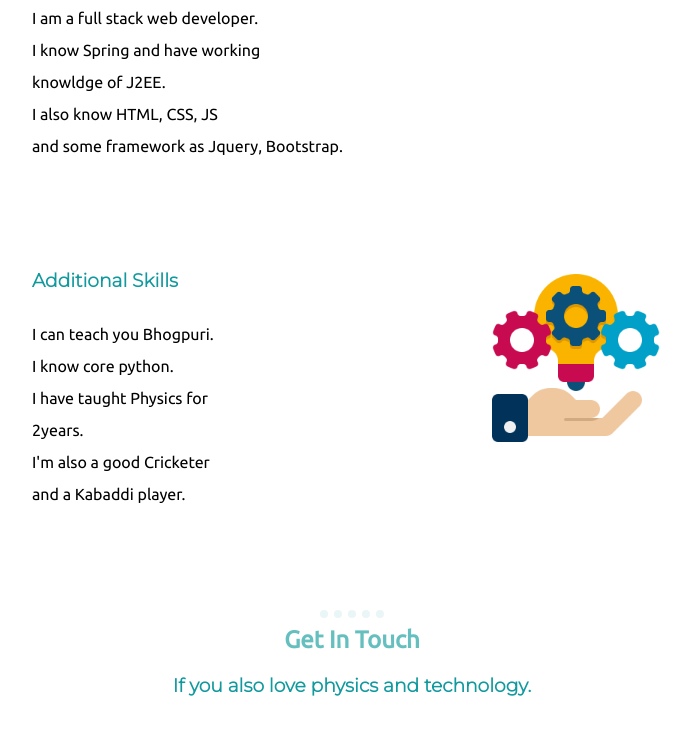
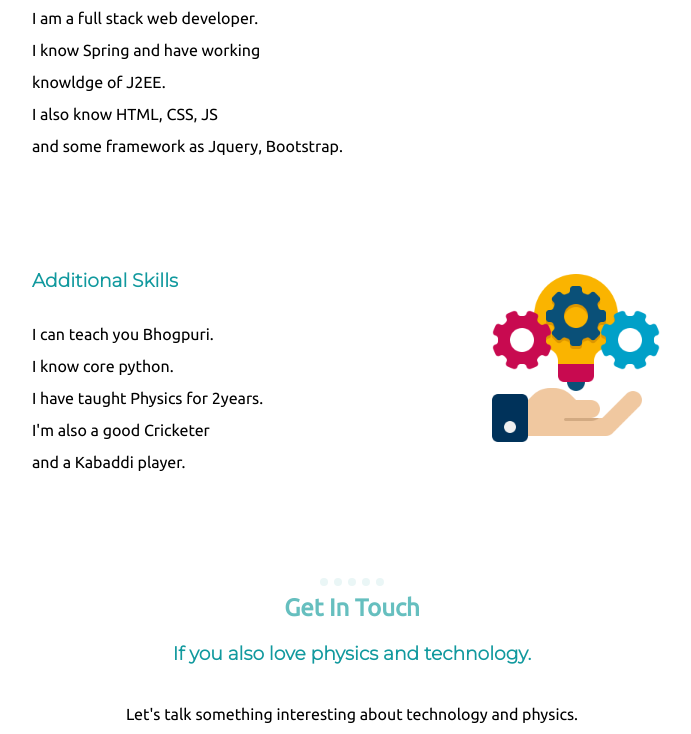
Before and after one commit to greenDEFENDER/in, a plain HTML site: page index.html in a window 1280 px wide. Shown: the part 1154-1888 px from the top of the page, without its empty margins (288-979 px from the left). Drawn offline with Linux system fonts and the light colour scheme; a web font is replaced by a local one.

Commit message:
modify content

```diff
--- a/index.html
+++ b/index.html
@@ -31,21 +31,25 @@
     <h2>My Skills.</h2>
     <div class="skill-row">
       <img class="skills_img" src="images\computer.png" alt="icon">
+	    <div class="skill-des">
       <h3>web development and design</h3>
       <p>I am a full stack web developer.<br>
 	 I know Spring and have working<br>knowldge of J2EE.<br>
 	 I also know HTML, CSS, JS<br> and some framework as Jquery, Bootstrap.<br> </p>
     </div>
+  </div>
     <div class="skill-row">
       <img class="technology_img" src="images\technology.png" alt="skill icon">
-      <h3>Additional Skills</h3>
+     <div class="skill-des">
+	    <h3>Additional Skills</h3>
       <p>I can teach you Bhogpuri.<br>
 	 I know core python.<br>
-	 I have taught Physics for<br>
+	 I have taught Physics for
 	 2years.<br>
 	 I'm also a good Cricketer<br>
 	 and a Kabaddi player.</p>
     </div>
+   </div>
   </div>
   <hr>
   <div class="contact-me">
```
